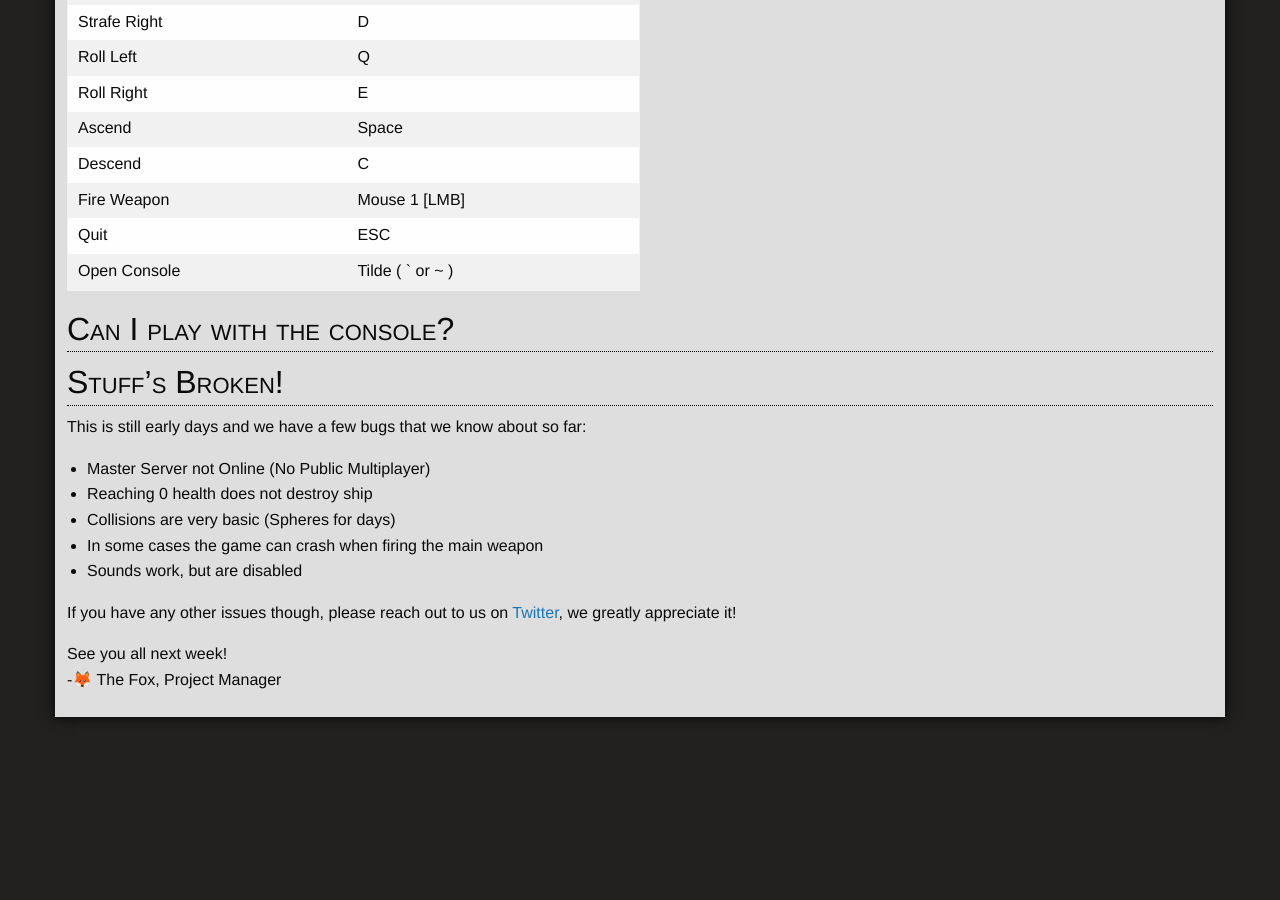
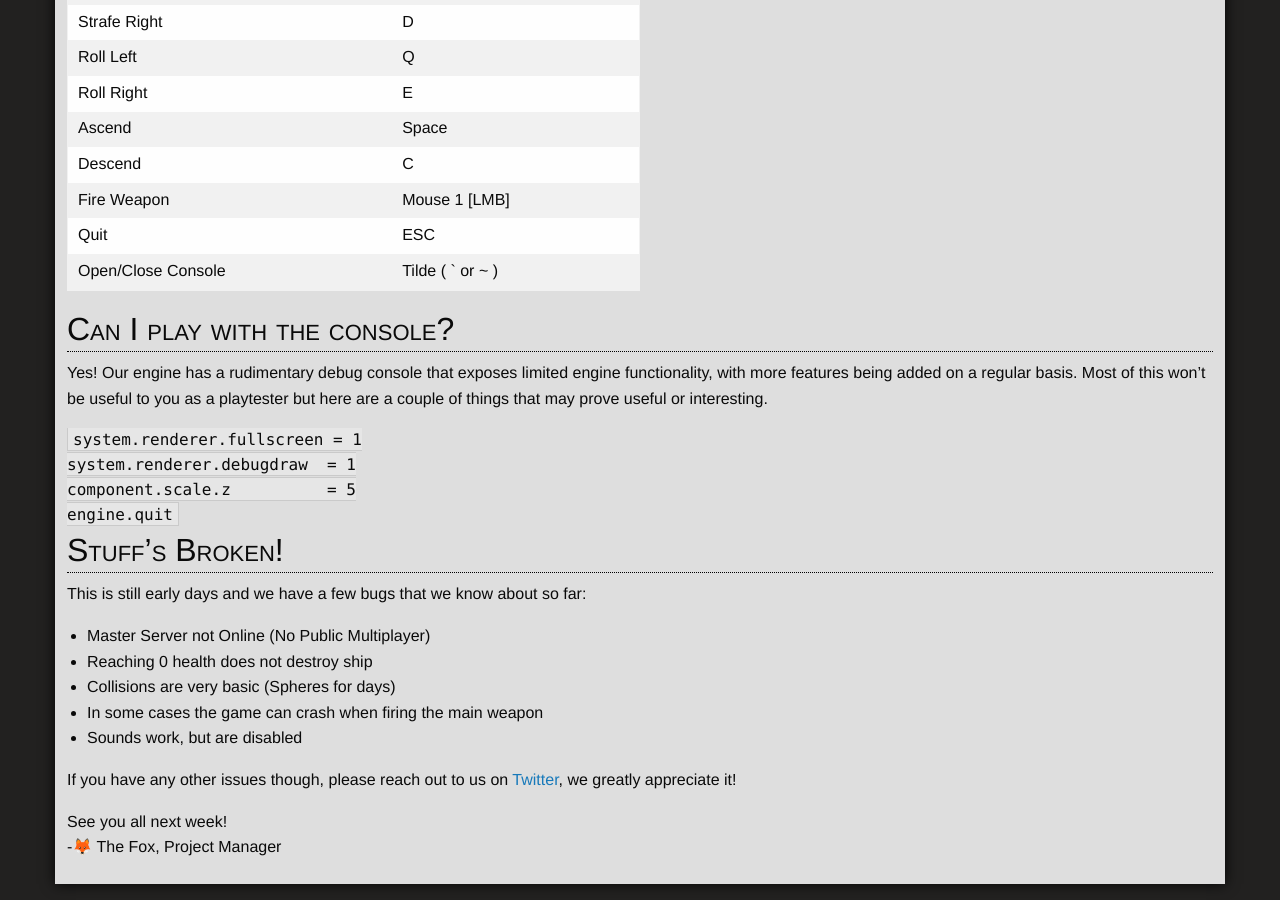
Before and after one commit to corporeality-space/web, a Jekyll site: the page built from _posts/2020-02-23-01-Week-32.md, in a window 1280 px wide and 900 px high, scrolled down 620 px. Built offline with Jekyll 4.4.1, drawn with Linux system fonts in a browser that asks for light colours; nearby versions of some CDN libraries; some web fonts are replaced; our own code applies the rules of GitHub Pages for plain Markdown files; library files that are not in the unit come from our copies; before the commit the page ends 1353 px from its top, so only the background shows below that.

Commit message:
Update 2020-02-23-01-Week-32.md

````diff
--- a/_posts/2020-02-23-01-Week-32.md
+++ b/_posts/2020-02-23-01-Week-32.md
@@ -14,24 +14,31 @@ Just hit the "[Releases](https://github.com/corporeality-space/release/releases)
 
 # How do I fly this thing?
 
-| Action       | Control            |
-| ------------ | ------------------ |
-| Pitch & Yaw  | Mouse              |
-| Forward      | W                  |
-| Backward     | S                  |
-| Strafe Left  | A                  |
-| Strafe Right | D                  |
-| Roll Left    | Q                  |
-| Roll Right   | E                  |
-| Ascend       | Space              |
-| Descend      | C                  |
-| Fire Weapon  | Mouse 1 [LMB]      |
-| Quit         | ESC                |
-| Open Console | Tilde ( \` or ~ )  |
+| Action             | Control            |
+| ------------------ | ------------------ |
+| Pitch & Yaw        | Mouse              |
+| Forward            | W                  |
+| Backward           | S                  |
+| Strafe Left        | A                  |
+| Strafe Right       | D                  |
+| Roll Left          | Q                  |
+| Roll Right         | E                  |
+| Ascend             | Space              |
+| Descend            | C                  |
+| Fire Weapon        | Mouse 1 [LMB]      |
+| Quit               | ESC                |
+| Open/Close Console | Tilde ( \` or ~ )  |
 
 # Can I play with the console?
 
+Yes! Our engine has a rudimentary debug console that exposes limited engine functionality, with more features being added on a regular basis. Most of this won't be useful to you as a playtester but here are a couple of things that may prove useful or interesting.
 
+```
+system.renderer.fullscreen = 1
+system.renderer.debugdraw  = 1
+component.scale.z          = 5
+engine.quit
+```
 
 # Stuff's Broken!
 
````
